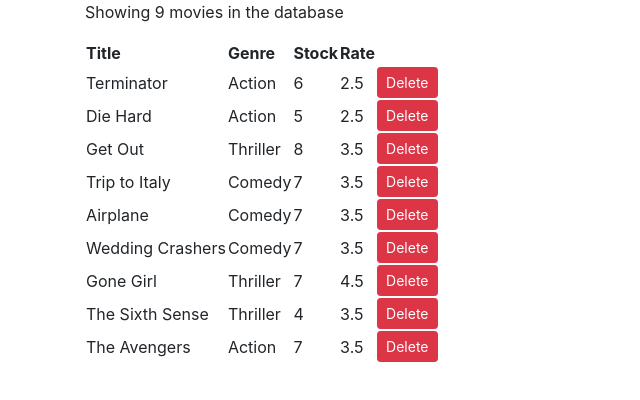
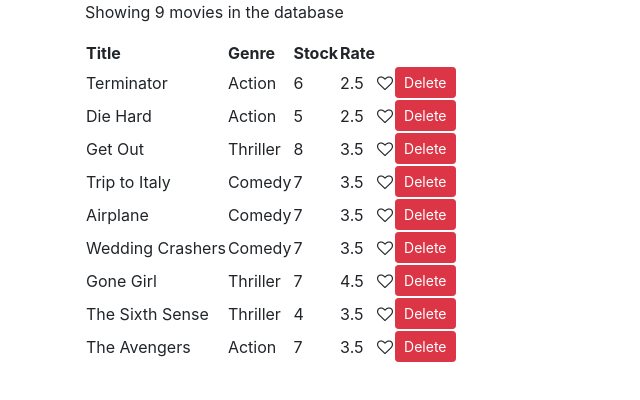
Before and after one commit to TheLuckyMojo/vidly, a React (Create React App) app: page / in a window 1280 px wide. Shown: the top 400 px of the page, without its empty margins (0-640 px from the left). Built offline with nearby package versions, Linux system fonts and the light colour scheme.

Commit message:
CRAP! Erased my inital attempt. This is Mosh's rec

```diff
--- /dev/null
+++ b/src/components/common/like.jsx
@@ -0,0 +1,18 @@
+import React, { Component } from "react";
+
+class Like extends Component {
+  render() {
+    let classes = "fa fa-heart";
+    if (!this.props.liked) classes += "-o";
+    return (
+      <i
+        onClick={this.props.onClick}
+        style={{ cursor: "pointer" }}
+        className={classes}
+        aria-hidden='true'
+      ></i>
+    );
+  }
+}
+
+export default Like;
--- a/src/components/movies.jsx
+++ b/src/components/movies.jsx
@@ -1,5 +1,6 @@
 import React, { Component } from "react";
 import { getMovies } from "../services/fakeMovieService";
+import Like from "./common/like";
 
 class Movies extends Component {
   state = {
@@ -8,6 +9,14 @@
 
   handleDelete = (movie) => {
     const movies = this.state.movies.filter((m) => m._id !== movie._id);
+    this.setState({ movies });
+  };
+
+  handleLike = (movie) => {
+    const movies = [...this.state.movies];
+    const index = movies.indexOf(movie);
+    movies[index] = { ...movies[index] };
+    movies[index].liked = !movies[index].liked;
     this.setState({ movies });
   };
 
@@ -26,6 +35,8 @@
               <th>Genre</th>
               <th>Stock</th>
               <th>Rate</th>
+              <th />
+              <th />
             </tr>
             {this.state.movies.map((movie) => (
               <tr key={movie._id}>
@@ -33,6 +44,12 @@
                 <td>{movie.genre.name}</td>
                 <td>{movie.numberInStock}</td>
                 <td>{movie.dailyRentalRate}</td>
+                <td>
+                  <Like
+                    liked={movie.liked}
+                    onClick={() => this.handleLike(movie)}
+                  />
+                </td>
                 <td>
                   <button
                     onClick={() => this.handleDelete(movie)}
```
